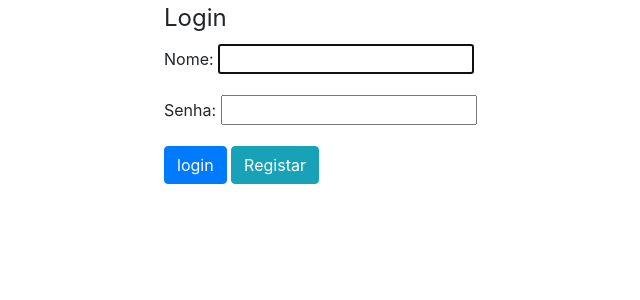
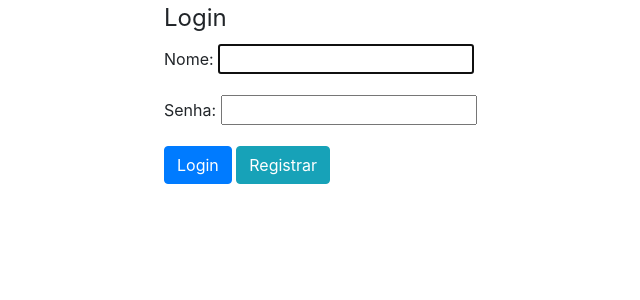
Before and after one commit to felipehfs/seu-direito, a Django app: page / in a window 1280 px wide. Shown: the top 300 px of the page, without its empty margins (171-811 px from the left). Run offline with Django 3.2, Linux system fonts and the light colour scheme; some libraries are stand-ins or nearby versions.

Commit message:
fixes label

```diff
--- a/app/forms.py
+++ b/app/forms.py
@@ -9,7 +9,7 @@ from .models import Proposta
 
 class UserForm(forms.ModelForm):
 	""" UserForm representa a entidade usuário do sistema """
-	password1 = forms.CharField(widget=forms.PasswordInput)
+	password = forms.CharField(widget=forms.PasswordInput)
 
 	def __init__(self, *args, **kwargs):
 		""" adicionando estilo aos campos """
--- a/app/templates/app/index.html
+++ b/app/templates/app/index.html
@@ -7,8 +7,8 @@
 					<legend>Login</legend>
 					{% csrf_token%}
 					{{form.as_p }}
-					<input type="submit" value="login" class="btn btn-primary">
-					<a href="{% url 'app:registrar' %}" class="btn btn-info">Registar</a>
+					<input type="submit" value="Login" class="btn btn-primary">
+					<a href="{% url 'app:registrar' %}" class="btn btn-info">Registrar</a>
 				</form>
 			</div>
 		</div>
--- a/app/templates/app/new_profile.html
+++ b/app/templates/app/new_profile.html
@@ -6,7 +6,7 @@
 			{% csrf_token %}
 			{{ form }}
 
-			<input type="submit" value="confirmar" class="btn btn-primary">
+			<input type="submit" value="Confirmar" class="btn btn-primary">
 		</form>
 	</div>
 {% endblock %}
```
